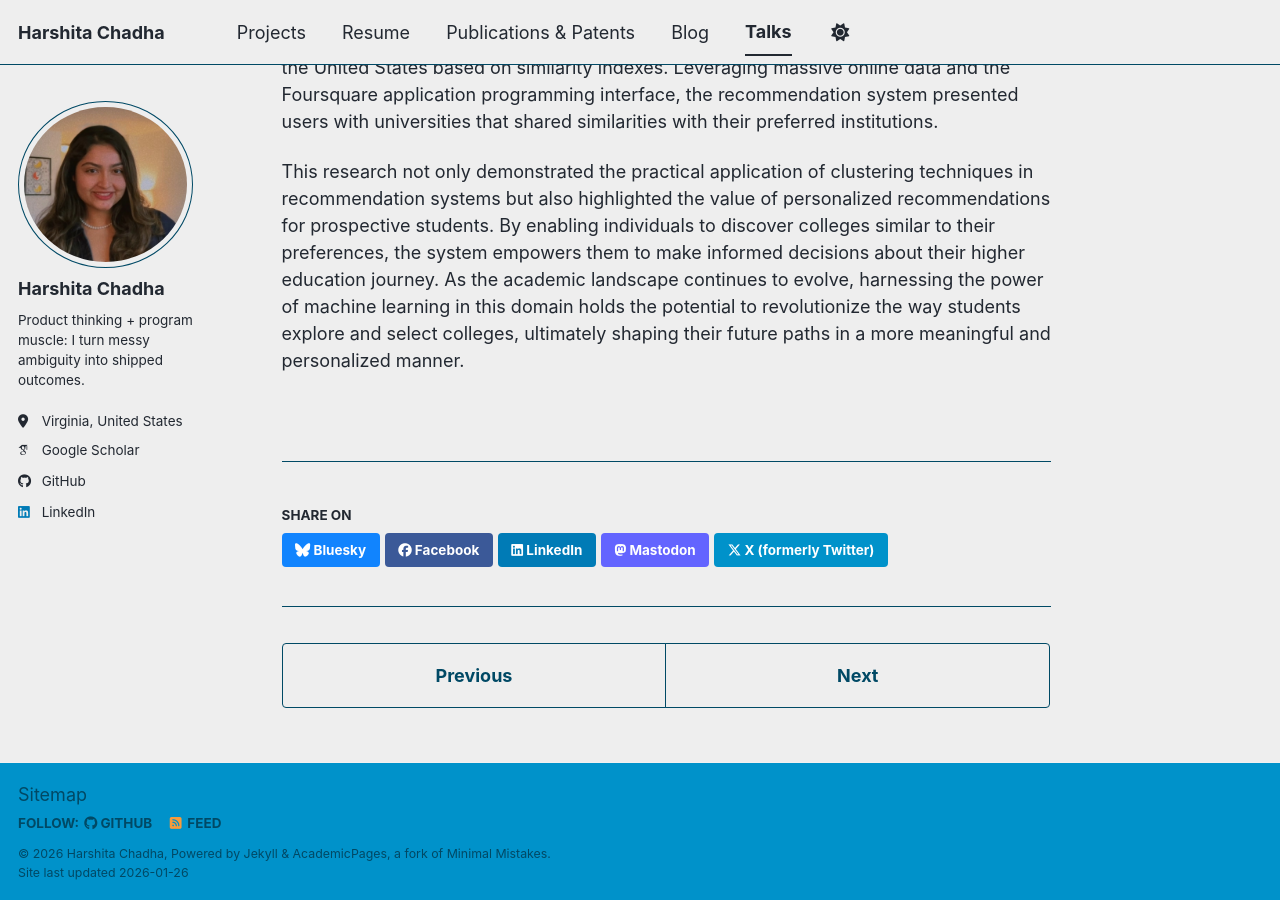
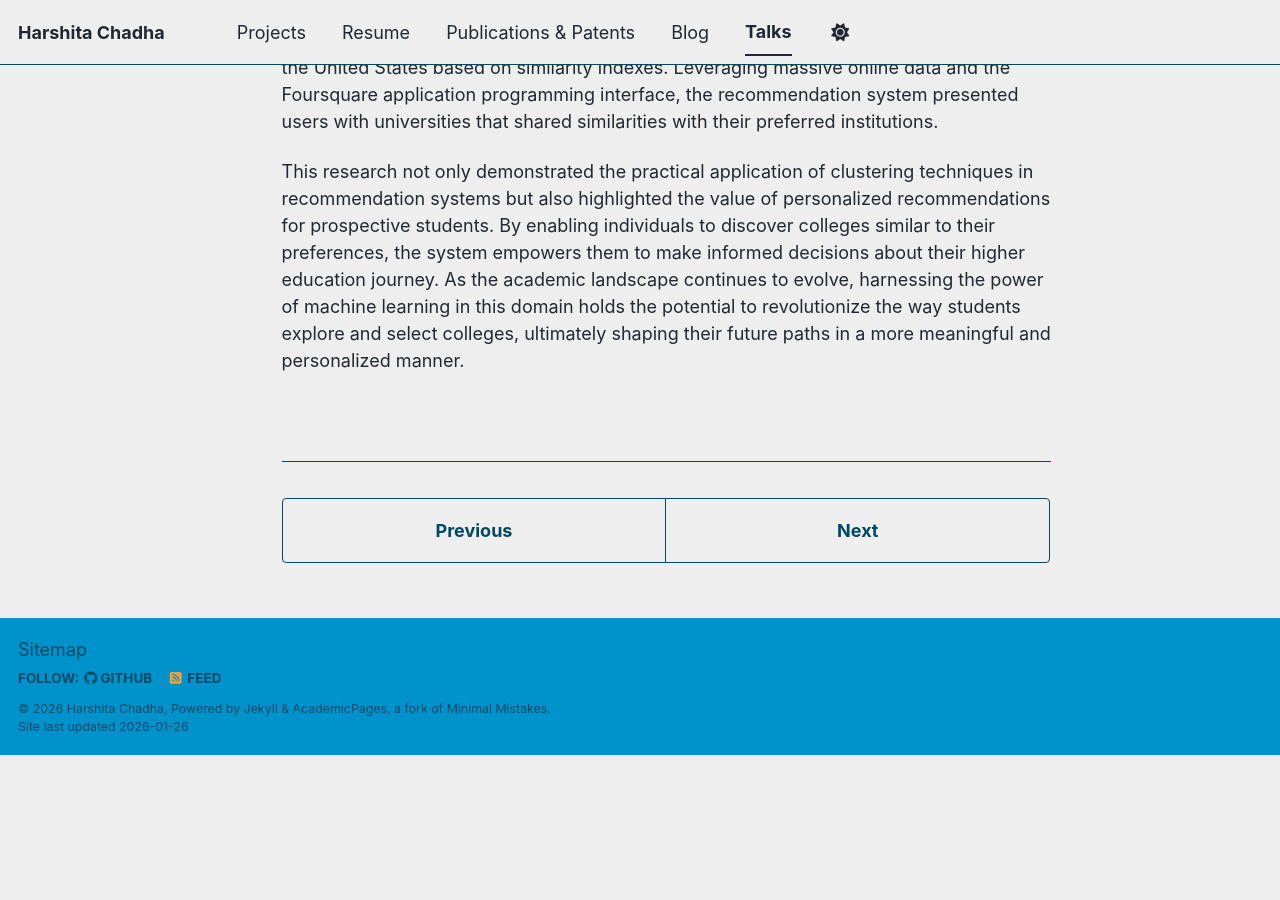
Before and after one commit to harshitaachadha/harshitaachadha.github.io, a Jekyll site: the page built from _talks/2021-08-27-talk.md, in a window 1280 px wide and 900 px high, scrolled down 564 px. Built offline with Jekyll 4.4.1, drawn with Linux system fonts in a browser that asks for light colours; some web fonts are replaced; a script bundle is joined from its source files by our own code; library files that are not in the unit come from our copies; after the commit the page ends 1319 px from its top, so only the background shows below that; some of the changed lines change nothing that is shown.

Commit message:
Update _config.yml

```diff
--- a/_config.yml
+++ b/_config.yml
@@ -232,8 +232,8 @@ defaults:
     values:
       layout: single
       author_profile: true
-      share: true
-      comments: true
+      share: false
+      comments: false
   # _portfolio
   - scope:
       path: ""
@@ -241,16 +241,16 @@ defaults:
     values:
       layout: single
       author_profile: true
-      share: true
-      comment: true
+      share: false
+      comment: false
   # _talks
   - scope:
       path: ""
       type: talks
     values:
       layout: talk
-      author_profile: true
-      share: true
+      author_profile:
+      share: false
 
 
 # Sass/SCSS
```
